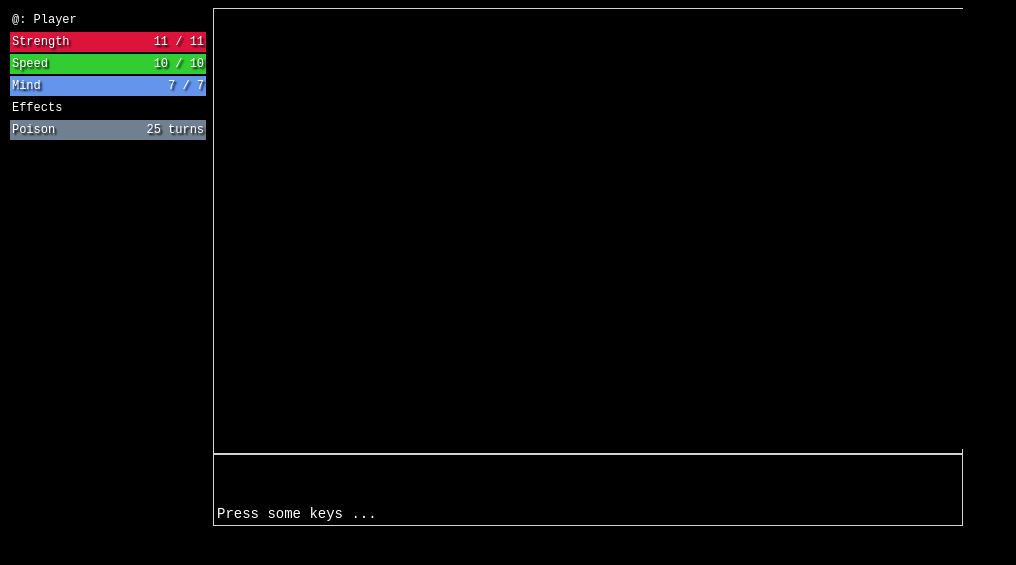
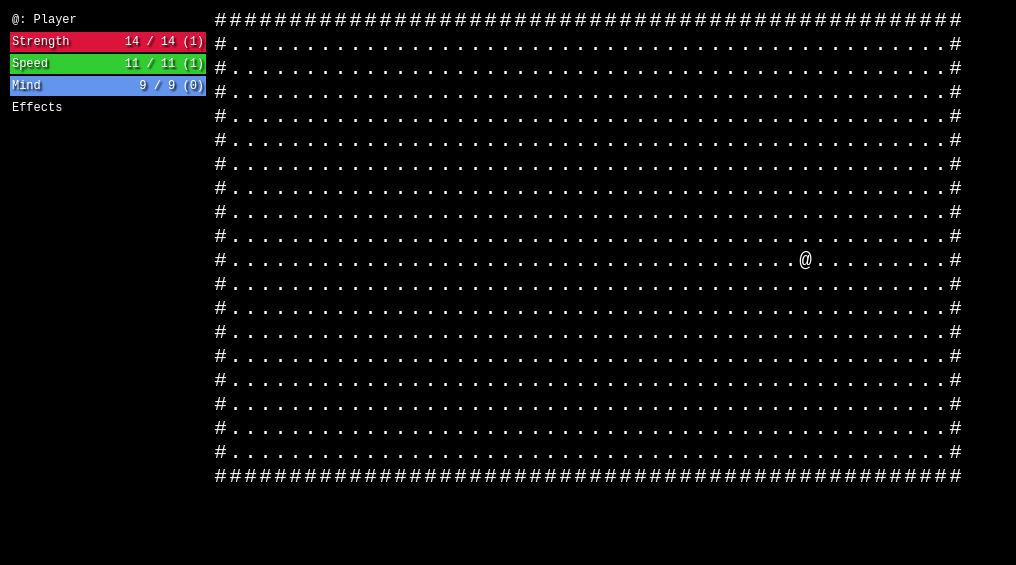
Before and after one commit to Mizar999/laboratory-rl, a website built with webpack: page index.html in a window 1280 px wide. Shown: the whole page, without its empty margins (0-1016 px from the left). Built offline with Linux system fonts and the light colour scheme.

Commit message:
added basic gameloop

```diff
--- a/app.css
+++ b/app.css
@@ -12,18 +12,13 @@ body {
     float: left;
 }
 #main {
-    width: 750px;
+    width: 760px;
     float: left;
     margin-left: 5px;
-}
-#display {
-    font-size: 14px;
-    border: 1px solid lightgray;
 }
 #messages {
     font-size: 14px;
     padding: 3px;
-    border: 1px solid lightgray;
 }
 .line {
     width: 98%;
--- a/src/actor/actor.ts
+++ b/src/actor/actor.ts
@@ -14,4 +14,8 @@ export class Actor extends Entity {
     constructor(public readonly type: ActorType, visual: Visual) {
         super(visual, BlockType.BlocksMovement);
     }
+
+    takeTurn(): Promise<any> {
+        return Promise.resolve();
+    }
 }
--- a/src/actor/player.ts
+++ b/src/actor/player.ts
@@ -1,6 +1,7 @@
 import { Actor, ActorType } from "./actor";
 import { Point } from "../util/point";
 import { Visual } from "../ui/visual";
+import { ServiceLocator } from "../service-locator";
 
 export class PlayerStat {
     value: number;
@@ -31,4 +32,12 @@ export class Player extends Actor {
         super(ActorType.Player, new Visual("@", "white"));
         this.position = position;
     }
+
+    takeTurn(): Promise<any> {
+        return ServiceLocator.getInputUtility().waitForInput(this.handleInput.bind(this));
+    }
+
+    handleInput(event: KeyboardEvent): boolean {
+        return true;
+    }
 }
--- a/src/game.ts
+++ b/src/game.ts
@@ -1,31 +1,35 @@
-import { Display } from "rot-js/lib/index";
+import { Display, Scheduler, RNG } from "rot-js/lib/index";
 import { DisplayOptions } from "rot-js/lib/display/types";
+import Simple from "rot-js/lib/scheduler/simple";
 
 import { MessageLog } from "./ui/messsage-log";
 import { Sidebar, LineType } from "./ui/sidebar";
+import { Visual } from "./ui/visual";
+import { Map } from "./ui/map/map";
+import { Player, PlayerStat } from "./actor/player";
 import { InputUtility } from "./util/input-utility";
+import { Point } from "./util/point";
 import { ServiceLocator } from "./service-locator";
+import { Actor } from "./actor/actor";
 
 export class Game {
     private display: Display
     private displayOptions: Partial<DisplayOptions>;
     private messageLog: MessageLog;
     private sidebar: Sidebar;
-
-    private turns = { max: 25, value: 25 };
+    private map: Map;
+    private player: Player;
+    private actors: Actor[];
+    private scheduler: Simple;
 
     constructor() {
-        this.displayOptions = {
-            width: 50,
-            height: 20,
-            fontSize: 20,
-            spacing: 1.1
-        };
-        this.display = new Display(this.displayOptions);
-        document.getElementById("display").appendChild(this.display.getContainer());
+        this.initialize();
+        this.initializeLevel();
+        this.mainLoop();
+    }
 
-        this.initialize();
-        this.debug();
+    draw(position: Point, visual: Visual): void {
+        this.display.draw(position.x, position.y, visual.char, visual.color, visual.background);
     }
 
     getMessageLog(): MessageLog {
@@ -36,37 +40,124 @@ export class Game {
         return this.sidebar;
     }
 
+    getMap(): Map {
+        return this.map;
+    }
+
+    getActors(): ReadonlyArray<Actor> {
+        return this.actors;
+    }
+
+    addActor(actor: Actor): void {
+        this.actors.push(actor);
+    }
+
+    removeActor(actor: Actor): void {
+        let index = this.actors.indexOf(actor);
+        if (index >= 0) {
+            this.actors.splice(index, 1);
+        }
+    }
+
     private initialize(): void {
         ServiceLocator.provideInputUtility(new InputUtility());
 
-        this.messageLog = new MessageLog(document.getElementById("messages"), 4);
+        this.displayOptions = {
+            width: 50,
+            height: 20,
+            fontSize: 21,
+            spacing: 1.1
+        };
+        this.display = new Display(this.displayOptions);
+        document.getElementById("display").appendChild(this.display.getContainer());
+
         this.sidebar = new Sidebar(document.getElementById("sidebar"));
+
+        let maxMessages = 4;
+        this.messageLog = new MessageLog(document.getElementById("messages"), maxMessages);
+        this.messageLog.addMessages(...Array(maxMessages).fill("&nbsp;"));
+
+        this.actors = [];
+        this.map = new Map(this);
     }
 
-    private debug(): Promise<any> {
-        this.sidebar.setLine(LineType.HeaderPlayer, { Left: "@: Player" });
-        this.sidebar.setLine(LineType.Strength, { Left: "Strength", Right: "11 / 11", BarPercent: 100, BarColor: "crimson" });
-        this.sidebar.setLine(LineType.Speed, { Left: "Speed", Right: "10 / 10", BarPercent: 100, BarColor: "limegreen" });
-        this.sidebar.setLine(LineType.Mind, { Left: "Mind", Right: "7 / 7", BarPercent: 100, BarColor: "cornflowerblue" });
-        this.sidebar.setLine(LineType.HeaderEffects, { Left: "Effects" });
-        this.sidebar.setLine(LineType.Poison, { Left: "Poison", Right: `${this.turns.value} ${this.turns.value == 1 ? "turn" : "turns"}`, BarPercent: ((this.turns.value / this.turns.max) * 100), BarColor: "slategray" });
+    private initializeLevel(): void {
+        this.map.generateMap(this.displayOptions.width, this.displayOptions.height);
+        let positions = this.map.getRandomPassablePositions();
+        this.createPlayer(positions[0]);
 
-        this.messageLog.addMessages("&nbsp;", "&nbsp;", "&nbsp;", "Press some keys ...");
+        this.scheduler = new Scheduler.Simple();
+        for (let actor of this.getActors()) {
+            this.scheduler.add(actor, true);
+        }
 
-        return ServiceLocator.getInputUtility().waitForInput(this.handleInput.bind(this));
+        this.drawPanel();
     }
 
-    private handleInput(event: KeyboardEvent): boolean {
-        this.messageLog.addMessages(`Key '${event.code}' was pressed`);
-
-        if (this.turns.value > 0) {
-            --this.turns.value;
-            if (this.turns.value > 0) {
-                this.sidebar.setLine(LineType.Poison, { Right: `${this.turns.value} ${this.turns.value == 1 ? "turn" : "turns"}`, BarPercent: ((this.turns.value / this.turns.max) * 100) });
-            } else {
-                this.sidebar.removeLine(LineType.Poison);
+    private createPlayer(position: Point): void {
+        this.player = new Player(position);
+        let strength = 11;
+        let speed = 10;
+        let mind = 7;
+        for (let counter = 0; counter < 6; ++counter) {
+            switch (RNG.getUniformInt(0, 2)) {
+                case 0:
+                    ++strength;
+                    break;
+                case 1:
+                    ++speed;
+                    break;
+                case 2:
+                    ++mind;
+                    break;
             }
         }
-        return false;
+        this.player.strength = new PlayerStat(strength, 1)
+        this.player.speed = new PlayerStat(speed, 1)
+        this.player.mind = new PlayerStat(mind)
+        this.player.maxBoost = 1;
+        this.addActor(this.player);
+    }
+
+    private async mainLoop(): Promise<any> {
+        let actor: Actor;
+        while (true) {
+            actor = this.scheduler.next();
+            if (!actor) {
+                break;
+            }
+
+            await actor.takeTurn();
+            this.drawPanel();
+        }
+    }
+
+    private drawPanel(): void {
+        this.display.clear();
+        this.map.draw();
+        this.drawSidebar();
+    }
+
+    private drawSidebar(): void {
+        this.sidebar.setLine(LineType.HeaderPlayer, { Left: "@: Player" });
+        this.sidebar.setLine(LineType.Strength, {
+            Left: "Strength",
+            Right: this.player.strength.toString(),
+            BarPercent: this.player.strength.toPercent(),
+            BarColor: "crimson"
+        });
+        this.sidebar.setLine(LineType.Speed, {
+            Left: "Speed",
+            Right: this.player.speed.toString(),
+            BarPercent: this.player.speed.toPercent(),
+            BarColor: "limegreen"
+        });
+        this.sidebar.setLine(LineType.Mind, {
+            Left: "Mind",
+            Right: this.player.mind.toString(),
+            BarPercent: this.player.mind.toPercent(),
+            BarColor: "cornflowerblue"
+        });
+        this.sidebar.setLine(LineType.HeaderEffects, { Left: "Effects" });
     }
 }
--- a/src/ui/map/map.ts
+++ b/src/ui/map/map.ts
@@ -1,37 +1,79 @@
+import { RNG } from "rot-js";
 import { Game } from "../../game";
 import { Tile } from "./tile";
-import { Actor } from "../../actor/actor";
 import { Point } from "../../util/point";
 import { BlockType } from "./block-type";
 
 export class Map {
     private floor: { [key: string]: Tile };
-    private beings: { [key: string]: Actor };
 
     constructor(private game: Game) {
         this.floor = {};
-        this.beings = {};
     }
 
-    isPassable(point: Point): boolean {
-        return this.isPassableFloor(point) && !this.isOccupiedByBeing(point);
+    draw(): void {
+        for (let key in this.floor) {
+            this.game.draw(Point.fromKey(key), this.floor[key].visual);
+        }
+        for (let actor of this.game.getActors()) {
+            this.game.draw(actor.position, actor.visual);
+        }
     }
 
-    isPassableFloor(point: Point): boolean {
-        let passable = false;
-        let key = point.toKey();
-        if (key in this.floor) {
-            passable = this.floor[key].blocks != BlockType.BlocksMovement;
+    generateMap(width: number, height: number): void {
+        this.floor = {};
+        for (let x = 0; x < width; ++x) {
+            for (let y = 0; y < height; ++y) {
+                if (x == 0 || x == width - 1 || y == 0 || y == height - 1) {
+                    this.floor[this.toKey(x, y)] = Tile.Wall;
+                } else {
+                    this.floor[this.toKey(x, y)] = Tile.Floor;
+                }
+            }
         }
-        return passable;
     }
 
-    isOccupiedByBeing(point: Point): boolean {
-        let occupied = false;
-        let key = point.toKey();
-        if (key in this.beings) {
-            occupied = this.beings[key].blocks == BlockType.BlocksMovement;
+    getRandomPassablePositions(numberOf: number = 1): Point[] {
+        let buffer: Point[] = [];
+        let result: Point[] = [];
+        let position: Point;
+        for (let key in this.floor) {
+            position = Point.fromKey(key);
+            if (this.isPassable(position)) {
+                buffer.push(position);
+            }
         }
-        return occupied;
+
+        let index: number;
+        while (buffer.length > 0 && result.length < numberOf) {
+            index = Math.floor(RNG.getUniform() * buffer.length);
+            result.push(buffer.splice(index, 1)[0]);
+        }
+        return result;
+    }
+
+    isPassable(position: Point): boolean {
+        return this.isPassableFloor(position) && !this.isOccupiedByActor(position);
+    }
+
+    isPassableFloor(position: Point): boolean {
+        let key = position.toKey();
+        if (key in this.floor) {
+            return this.floor[key].blocks != BlockType.BlocksMovement;
+        }
+        return false;
+    }
+
+    isOccupiedByActor(position: Point): boolean {
+        for (let actor of this.game.getActors()) {
+            if (position.equals(actor.position)) {
+                return true;
+            }
+        }
+        return false;
+    }
+
+    private toKey(x: number, y: number): string {
+        return x + "," + y;
     }
 }
--- a/src/util/point.ts
+++ b/src/util/point.ts
@@ -5,7 +5,11 @@ export class Point {
         return this.x + "," + this.y;
     }
 
-    fromKey(key: string): Point {
+    equals(point: Point): boolean {
+        return this.x == point.x && this.y == point.y;
+    }
+
+    static fromKey(key: string): Point {
         let parts = key.split(",");
         return new Point(parseInt(parts[0]), parseInt(parts[1]));
     }
```
Also changed, not shown: dist/app.js.
